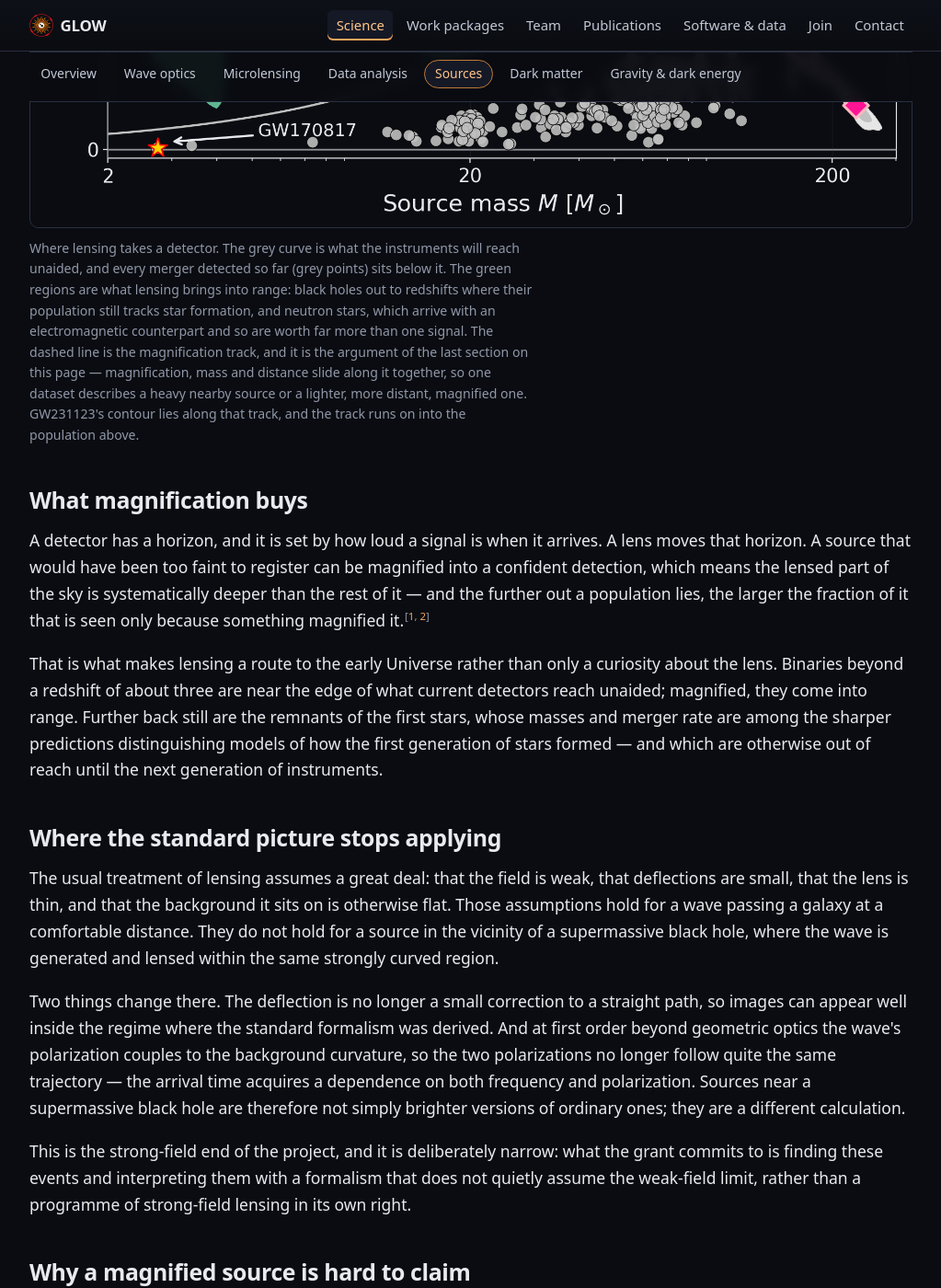
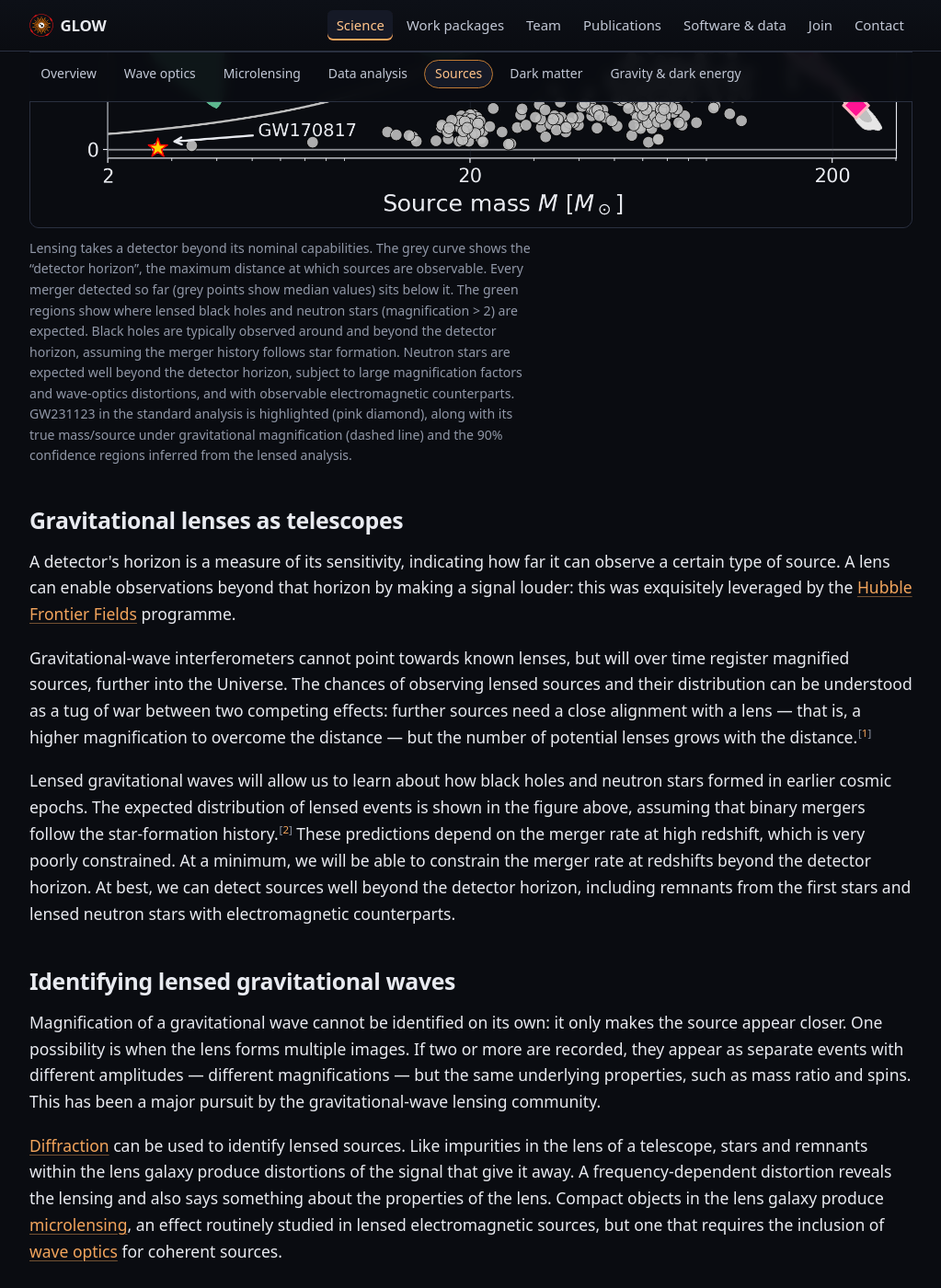
Before and after one commit to glow-astro/website, a Jekyll site: the page built from sources.html, in a window 1280 px wide and 1400 px high, scrolled down 754 px. Shown: the whole window at 92% size, without its empty margins (128-1151 px from the left). Built offline with Jekyll 4.4.1, drawn with Linux system fonts in a browser that asks for light colours; some of the changed text lies outside the part shown.

Commit message:
Fold in the owner's prose review of science.html and sources.html
Round two of the review came back as a tracked-changes .odt: 111 insertions,
86 deletions and a set of bracketed notes. Applied here.

science.html
  * "Why coherence changes things" becomes "The uniqueness of coherent sources";
    the subnav label stays short, as the other labels are.
  * The coherence, gravitational-wave, fast-radio-burst, "why now" and
    methodology paragraphs are rewritten, and the "methods have to exist before
    the events arrive" paragraph is cut.
  * Goal one is "New horizons / Discover lensed gravitational waves", matching
    the wording the home page already used.
  * gw150914 leaves `refs:` -- the clause that cited it is gone, and an
    uncited entry in a numbered list is a bug. The remaining twenty renumber.

sources.html is restructured: "Gravitational lenses as telescopes" and
"Identifying lensed gravitational waves" replace the previous two sections,
and the strong-field section moves last. wierda-rates and smith-rates are
attached where the owner asked for "[add Smith+]" and to the rates argument.
"Towards multi-messenger lensing" is held in an unrendered comment: the owner
opened the section but it has no prose yet, and a heading with nothing under it
reads as a bug on a live page.

Two things the review exposed, fixed here:

  * The owner's notes had never round-tripped. They live only in the .odt, so
    every regeneration lost them and they were retyped -- three of them for at
    least the second time. They now live in _data/review_notes.yml, anchored to
    the paragraph they are about, injected into the review document and never
    into the site. A stale anchor is reported, not silently dropped.
  * The review document's "Diagram cards" section had been empty since the
    emphasis convention turned the card title from <strong> into
    .skymap-title. Six cards of topics.yml prose were going unreviewed. The
    generator now warns if a card has no title rather than emitting a blank.

Not applied, and why: the diffraction caption's wavelengths were replaced with
"\gtrsim XX m" / "\gtrsim YY m". The original figures are kept -- dropping them
would lose real information -- and the question is carried as a note instead.

Co-Authored-By: Claude Opus 5 <noreply@anthropic.com>
Claude-Session: https://claude.ai/code/session_01L7GT62S61eYxRuSFTmWGfu

```diff
--- a/_data/topics.yml
+++ b/_data/topics.yml
@@ -183,9 +183,9 @@
     Magnified black holes at z > 3, and sources near supermassive black
     holes.
   blurb: >-
-    Magnification is what makes a distant source detectable at all. It is also
-    what carries a signal past a supermassive black hole, where the standard
-    lensing formalism stops applying.
+    Gravitational magnification turns gravitational lenses into telescopes,
+    enabling the observation of even the most distant sources. It can also
+    reveal the association of a signal with a supermassive black hole.
   wps: ["WP2-A"]
   papers: ["2512.17631"]
   # No animation exists for a magnified high-redshift source, but this plot
@@ -203,17 +203,18 @@
       magnification track runs from a marker at low redshift up through the pink
       contour for GW231123 and on into the lensed black-hole region.
     caption: >-
-      Where lensing takes a detector. The grey curve is what the instruments
-      will reach unaided, and every merger detected so far (grey points) sits
-      below it. The green regions are what lensing brings into range: black
-      holes out to redshifts where their population still tracks star
-      formation, and neutron stars, which arrive with an electromagnetic
-      counterpart and so are worth far more than one signal. The dashed line is
-      the magnification track, and it is the argument of the last section on
-      this page — magnification, mass and distance slide along it together, so
-      one dataset describes a heavy nearby source or a lighter, more distant,
-      magnified one. GW231123's contour lies along that track, and the track
-      runs on into the population above.
+      Lensing takes a detector beyond its nominal capabilities. The grey curve
+      shows the “detector horizon”, the maximum distance at which sources are
+      observable. Every merger detected so far (grey points show median values)
+      sits below it. The green regions show where lensed black holes and neutron
+      stars (magnification > 2) are expected. Black holes are typically observed
+      around and beyond the detector horizon, assuming the merger history
+      follows star formation. Neutron stars are expected well beyond the
+      detector horizon, subject to large magnification factors and wave-optics
+      distortions, and with observable electromagnetic counterparts. GW231123 in
+      the standard analysis is highlighted (pink diamond), along with its true
+      mass/source under gravitational magnification (dashed line) and the 90%
+      confidence regions inferred from the lensed analysis.
     source: "application_plots, plots/gw231123/population_lensing"
 
 - id: dark-matter
--- a/_includes/footer.html
+++ b/_includes/footer.html
@@ -49,9 +49,9 @@
 
     <div class="footer-note">
       <p>
-        <strong>GLOW</strong> is this ERC project; <strong>GLoW</strong>, with a
-        lowercase&nbsp;“o”, is the <a href="{{ '/software.html' | relative_url }}">software</a>
-        the project develops. Both logos were designed by Ana Carvalho.
+        <strong>GLOW</strong> is this ERC project; <strong>GLoW</strong>
+        (lowercase&nbsp;“o”) is the <a href="{{ '/software.html' | relative_url }}">software</a>
+        package. Both logos were designed by Ana Carvalho.
       </p>
     </div>
   </div>
--- a/_includes/skymap.html
+++ b/_includes/skymap.html
@@ -32,7 +32,7 @@
     <picture>
       <source srcset="{{ '/imgs/source_lens_observer.webp' | relative_url }}" type="image/webp">
       <img src="{{ '/imgs/source_lens_observer.jpg' | relative_url }}"
-           alt="A binary black hole at left, a galaxy at center and the Earth at right. An arrow traces a gravitational wave from the binary, bending as it passes the galaxy, on to the Earth."
+           alt="A binary black hole at left, a galaxy lens at center and the Earth at right. An arrow traces a gravitational wave from the source, bending as it passes the lens, on to the observer."
            width="1600" height="850">
     </picture>
     {%- assign rows = "top,bottom" | split: "," %}
--- a/science.html
+++ b/science.html
@@ -40,7 +39,7 @@ sections:
   - id: lensing
     label: "A new frontier"
   - id: coherence
-    label: "Why coherence changes things"
+    label: "Coherent sources"
   - id: timing
     label: "Why now"
   - id: goals
@@ -60,8 +59,8 @@ sections:
 {%- endcomment -%}
 
 <p>
-  A propagating wave is an opportunity to understand all elements of the
-  system: the sources, the lenses, and gravity itself. Through new
+  A propagating wave is an opportunity to understand all elements of
+  gravitational lensing: the sources, the lenses, and gravity itself. Through new
   methodologies, GLOW will illuminate some of the universe's darkest secrets:
   sources beyond the detector horizon, the small-scale distribution of dark
   matter, and the properties of gravity and dark energy.
@@ -99,16 +98,16 @@ sections:
 </section>
 
 <section class="section" id="coherence" aria-labelledby="coherence-heading">
-  <h2 id="coherence-heading">Why coherence changes things</h2>
+  <h2 id="coherence-heading">The uniqueness of coherent sources</h2>
   <p>
     Gravitational waves and fast radio bursts are phase coherent. Where light
     from a distant galaxy arrives as an incoherent sum and the lens can only
     magnify or split it, a coherent signal carries its phase intact, and the
     lens distorts the wavefront itself. The result is a
-    <strong>frequency-dependent — chromatic — distortion</strong>: diffraction
-    and interference written directly into the observed
-    signal.{% include cite.html key="leung-wave-mechanics" %} That distortion
-    is a measurement of the lens, not merely evidence that one was there.
+    <strong>frequency-dependent (or chromatic) distortion</strong>: diffraction
+    and interference.{% include cite.html key="leung-wave-mechanics" %} The
+    distortions not only reveal that lensing occurred, they also carry detailed
+    information about the lens.
   </p>
 
   {%- comment -%}
@@ -139,21 +138,23 @@ sections:
     <div class="card">
       <p class="card-title">What gravitational waves add</p>
       <p>
-        Detected since 2015{% include cite.html key="gw150914" %}, they can be
-        modeled from first principles, they probe gravity directly,
-        and they are essentially unabsorbed on their way to us. A lensing
-        signature in a waveform can therefore be predicted, fitted and believed.
+        Gravitational waves from compact binary coalescences can be modeled
+        from first principles, allowing us to disentangle lensing effects from
+        source properties. Moreover they probe gravity directly and are not
+        affected by effects other than lensing as they propagate, allowing
+        interferometers to monitor the entire sky.
       </p>
     </div>
     <div class="card">
       <p class="card-title">What fast radio bursts add</p>
       <p>
-        Short, powerful extragalactic
+        Fast radio bursts are short and powerful extragalactic
         transients{% include cite.html key="petroff-frb,chime-catalog" %} with
-        precise sky localization, and an interaction with ionized matter —
-        <a href="{{ '/wave-optics.html#plasma' | relative_url }}">plasma
-        lensing</a>{% include cite.html key="cordes-plasma" %} — that turns them
-        into a probe of the baryons that are otherwise hardest to see.
+        millions of recorded cycles. They have precise sky localization, and
+        their interaction with ionized matter
+        (<a href="{{ '/wave-optics.html#plasma' | relative_url }}">plasma
+        lensing</a>{% include cite.html key="cordes-plasma" %}) turns them into
+        a probe of the baryons on very small scales.
       </p>
     </div>
   </div>
@@ -161,52 +162,50 @@ sections:
     Because diffraction is sensitive to structure comparable in size to the
     wavelength, coherent sources reach lens masses and scales that image-based
     lensing cannot resolve. This is what makes them a probe of dark matter on
-    sub-galactic scales, and of objects too small and too dark to find any other
-    way.
+    sub-galactic scales, potentially reaching planetary-scale objects for fast
+    radio bursts — scales far too small and too dark to access any other way.
   </p>
 </section>
 
 <section class="section" id="timing" aria-labelledby="timing-heading">
   <h2 id="timing-heading">Why now</h2>
   <p>
-    The observational situation is changing quickly. The LIGO–Virgo–KAGRA
-    network will soon deliver thousands of detections from compact binary
-    mergers.{% include cite.html key="lvk-plan" %} Radio surveys — CHIME,
-    DSA-2000, CHORD, BURSTT — are increasing the number of observed fast radio
-    bursts by orders of
-    magnitude.{% include cite.html key="dsa2000,chord,burstt" %} A first
+    The observational landscape is evolving fast. LIGO–Virgo–KAGRA recently
+    reported the discovery of GW231123, a compelling candidate for a lensed
+    gravitational wave. Soon, their network will deliver thousands of detections
+    from compact binary mergers.{% include cite.html key="lvk-plan" %} Radio
+    surveys — CHIME, DSA-2000, CHORD, BURSTT — are increasing the number of
+    observed fast radio bursts
+    dramatically.{% include cite.html key="dsa2000,chord,burstt" %} A first
     discovery of lensed gravitational waves and fast radio bursts is expected in
     the coming years.{% include cite.html key="wierda-rates,smith-rates,connor-ravi-frb" %}
+    GLOW will develop the tools needed to interpret these observations.
   </p>
   <p>
     What follows is a shift from discovery to population: detector upgrades, the
-    next generation of ground-based
-    observatories{% include cite.html key="einstein-telescope,cosmic-explorer" %},
-    and the SKA survey. LISA, adopted by ESA in 2024 and scheduled to launch in
+    next generation of ground-based observatories (Einstein Telescope, Cosmic
+    Explorer){% include cite.html key="einstein-telescope,cosmic-explorer" %},
+    and the SKA survey will elevate these numbers by orders of magnitude. LISA,
+    scheduled to launch in
     2035{% include cite.html key="lisa-definition" %}, opens the low-frequency
-    band and with it a different set of lensing signatures.
-  </p>
-  <p>
-    The methods have to exist before the events arrive. An advanced framework for
-    realistic matter distributions — not the handful of idealized lenses with
-    closed-form solutions — is what stands between a detection and an
-    interpretation.
+    band and a different set of lensing signatures. GLOW will help us prepare
+    for lensing observations with these exciting facilities.
   </p>
 </section>
 
 <section class="section" id="goals" aria-labelledby="goals-heading">
   <h2 id="goals-heading">What GLOW will deliver</h2>
   <p class="lede">
-    Three goals, and the methods that have to exist before they can be reached.
+    The project serves three overarching goals:
   </p>
   <dl class="roles">
     <div>
-      <dt>Discovery</dt>
-      <dd>Find lensed gravitational waves, including sources at high redshift and in the vicinity of supermassive black holes</dd>
+      <dt>New horizons</dt>
+      <dd>Discover lensed gravitational waves, including sources at high redshift and in the vicinity of supermassive black holes</dd>
     </div>
     <div>
       <dt>Fundamental physics</dt>
-      <dd>Probe dark-matter objects, the nature of gravity, and theories of dark energy</dd>
+      <dd>Probe dark-matter objects on elusive scales, the nature of gravity, and theories of dark energy</dd>
     </div>
     <div>
       <dt>Readiness</dt>
@@ -221,19 +220,18 @@ sections:
     <li>Effective description of dark-matter diffraction and gravitational-wave propagation (<a href="{{ '/work-packages.html#wp3' | relative_url }}">WP3</a>)</li>
   </ul>
   <p>
-    The project builds on several years of work on wave-optics lensing and on the
-    public <a href="{{ '/software.html' | relative_url }}">GLoW
+    The project builds on several years of work on wave-optics lensing, which
+    led to the first public <a href="{{ '/software.html' | relative_url }}">GLoW
     code</a>{% include cite.html key="glow-code" %}, which already computes
-    diffraction by general matter distributions fast enough to sit inside a
-    parameter-estimation loop.
+    diffraction by general matter distributions fast enough to perform
+    systematic analyses.
   </p>
 </section>
 
 <section class="section" id="references" aria-labelledby="references-heading">
   <h2 id="references-heading">References</h2>
   <p>
-    The sources behind the claims above, carried over from the grant proposal's
-    own bibliography. Work by the project itself is on the
+    Primary sources for this section. Work by the project itself is on the
     <a href="{{ '/publications.html' | relative_url }}">publications page</a>.
   </p>
   {% include references.html %}
--- a/sources.html
+++ b/sources.html
@@ -4,7 +4,7 @@ nav: science
 title: "Distant and strong-field sources"
 eyebrow: "Science"
 lede: >-
-  Magnification is what makes a distant source detectable at all. It is also what carries a signal past a supermassive black hole, where the standard lensing formalism stops applying.
+  Gravitational magnification turns gravitational lenses into telescopes, enabling the observation of even the most distant sources. It can also reveal the association of a signal with a supermassive black hole.
 description: >-
   What magnification lets gravitational-wave detectors reach: black-hole mergers beyond z = 3, remnants of the first stars, and sources close enough to a supermassive black hole that weak-field lensing breaks down.
 # Cited on this page, in order of first appearance -- and that order is
@@ -22,27 +22,91 @@ topic_id: sources
 
 {% include topic-figure.html topic=t %}
 
-<section class="section" id="reach" aria-labelledby="reach-heading">
-  <h2 id="reach-heading">What magnification buys</h2>
+<section class="section" id="telescopes" aria-labelledby="telescopes-heading">
+  <h2 id="telescopes-heading">Gravitational lenses as telescopes</h2>
   <p>
-    A detector has a horizon, and it is set by how loud a signal is when it
-    arrives. A lens moves that horizon. A source that would have been too faint
-    to register can be magnified into a confident detection, which means the
-    lensed part of the sky is systematically deeper than the rest of it — and
-    the further out a population lies, the larger the fraction of it that is
-    seen only because something magnified
-    it.{% include cite.html key="wierda-rates,smith-rates" %}
+    A detector's horizon is a measure of its sensitivity, indicating how far it
+    can observe a certain type of source. A lens can enable observations beyond
+    that horizon by making a signal louder: this was exquisitely leveraged by
+    the <a href="https://frontierfields.org/" rel="noopener">Hubble Frontier
+    Fields</a> programme.
   </p>
   <p>
-    That is what makes lensing a route to the early Universe rather than only a
-    curiosity about the lens. Binaries beyond a redshift of about three are near
-    the edge of what current detectors reach unaided; magnified, they come into
-    range. Further back still are the remnants of the first stars, whose masses
-    and merger rate are among the sharper predictions distinguishing models of
-    how the first generation of stars formed — and which are otherwise out of
-    reach until the next generation of instruments.
+    Gravitational-wave interferometers cannot point towards known lenses, but
+    will over time register magnified sources, further into the Universe. The
+    chances of observing lensed sources and their distribution can be understood
+    as a tug of war between two competing effects: further sources need a close
+    alignment with a lens — that is, a higher magnification to overcome the
+    distance — but the number of potential lenses grows with the
+    distance.{% include cite.html key="wierda-rates" %}
+  </p>
+  <p>
+    Lensed gravitational waves will allow us to learn about how black holes and
+    neutron stars formed in earlier cosmic epochs. The expected distribution of
+    lensed events is shown in the figure above, assuming that binary mergers
+    follow the star-formation history.{% include cite.html key="smith-rates" %}
+    These predictions depend on the merger rate at high redshift, which is very
+    poorly constrained. At a minimum, we will be able to constrain the merger
+    rate at redshifts beyond the detector horizon. At best, we can detect
+    sources well beyond the detector horizon, including remnants from the first
+    stars and lensed neutron stars with electromagnetic counterparts.
   </p>
 </section>
+
+<section class="section" id="identifying" aria-labelledby="identifying-heading">
+  <h2 id="identifying-heading">Identifying lensed gravitational waves</h2>
+  <p>
+    Magnification of a gravitational wave cannot be identified on its own: it
+    only makes the source appear closer. One possibility is when the lens forms
+    multiple images. If two or more are recorded, they appear as separate events
+    with different amplitudes — different magnifications — but the same
+    underlying properties, such as mass ratio and spins. This has been a major
+    pursuit by the gravitational-wave lensing community.
+  </p>
+  <p>
+    <a href="{{ '/wave-optics.html' | relative_url }}">Diffraction</a> can be
+    used to identify lensed sources. Like impurities in the lens of a telescope,
+    stars and remnants within the lens galaxy produce distortions of the signal
+    that give it away. A frequency-dependent distortion reveals the lensing and
+    also says something about the properties of the lens. Compact objects in the
+    lens galaxy produce
+    <a href="{{ '/microlensing.html' | relative_url }}">microlensing</a>, an
+    effect routinely studied in lensed electromagnetic sources, but one that
+    requires the inclusion of
+    <a href="{{ '/wave-optics.html' | relative_url }}">wave optics</a> for
+    coherent sources.
+  </p>
+  <p>
+    The role of diffraction is enhanced when microlensing and high magnification
+    happen together. An external potential leading to high magnification
+    increases the Einstein radii of stars and microlenses, making them much more
+    effective at distorting gravitational waves. So the events that reach
+    furthest are also the ones whose interpretation depends most on wave-optics
+    microlens modelling. This is why the two topics are not separable in
+    practice.
+  </p>
+</section>
+
+{%- comment -%}
+  "Towards multi-messenger lensing" -- a section the owner opened in the prose
+  review but which has no prose yet. It is held here, unrendered, rather than
+  shipped as a heading with nothing under it: the page is live, and an empty
+  section reads as a bug. The brief is carried in _data/review_notes.yml so it
+  comes back in the next review document instead of being retyped.
+
+  The argument to write, in the owner's words: lensed neutron stars are highly
+  magnified, therefore more subject to diffraction distortions, and hard to find
+  without the tools. It needs a microlensing diffraction theory (-> microlensing)
+  and accelerated lensing (-> data analysis, dingo) in low-latency searches.
+  Discovering a lensed multi-messenger event opens a new window: time-delay
+  cosmography with millisecond accuracy, and microlensing uncertainties
+  mitigated because wave optics plus geometric optics gives a long lever arm on
+  the microlens population. A detection is ambitious but valuable enough that
+  LSST has an approved target of opportunity for it.
+
+  Writing it turns on citations that are not yet in _data/references.yml -- the
+  LSST target-of-opportunity paper among them -- so it is not drafted here.
+{%- endcomment -%}
 
 <section class="section" id="strong" aria-labelledby="strong-heading">
   <h2 id="strong-heading">Where the standard picture stops applying</h2>
@@ -69,37 +133,6 @@ topic_id: sources
     what the grant commits to is finding these events and interpreting them with
     a formalism that does not quietly assume the weak-field limit, rather than a
     programme of strong-field lensing in its own right.
-  </p>
-</section>
-
-<section class="section" id="claiming" aria-labelledby="claiming-heading">
-  <h2 id="claiming-heading">Why a magnified source is hard to claim</h2>
-  <p>
-    Magnification on its own is invisible. A signal that has been amplified by a
-    factor of ten looks exactly like an identical source ten times closer, or
-    like a heavier source further away — the magnification, the distance and the
-    masses are degenerate, and nothing in a purely magnified waveform separates
-    them. A source that appears to sit at redshift one may in fact be a magnified
-    source at redshift four, and there is no way to tell from the amplitude.
-  </p>
-  <p>
-    <a href="{{ '/wave-optics.html' | relative_url }}">Diffraction</a> is what
-    breaks the degeneracy. A frequency-dependent distortion is set by the
-    redshifted mass of the lens, which is an absolute scale rather than a ratio,
-    so a diffracted signal says how much lens it passed and not merely that it
-    was amplified. This is the same property that makes wave optics useful
-    everywhere else on this site, applied to the question of where a source
-    actually is.
-  </p>
-  <p>
-    The complication is that strong magnification and
-    <a href="{{ '/microlensing.html' | relative_url }}">microlensing</a> arrive
-    together. A highly magnified image lies close to a caustic of the lensing
-    galaxy, which is exactly where the galaxy's stars distort it most. So the
-    events that reach furthest are also the ones whose interpretation depends
-    most on modelling a population of microlenses — which is why the two topics
-    are not separable in practice, and why the searches for them are the same
-    searches.
   </p>
 </section>
 
```
Also changed, not shown: other parts of science.html (+0 -1 lines), tools/make_review_doc.py (+40 -6 lines), README.md.
